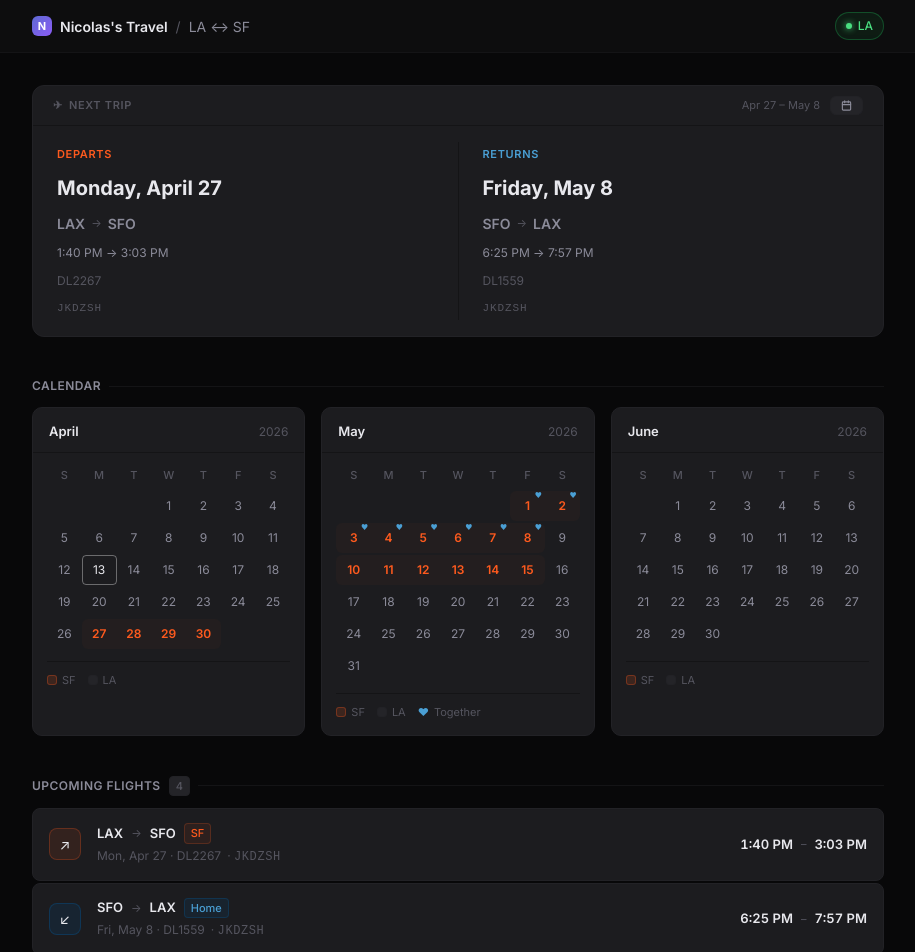
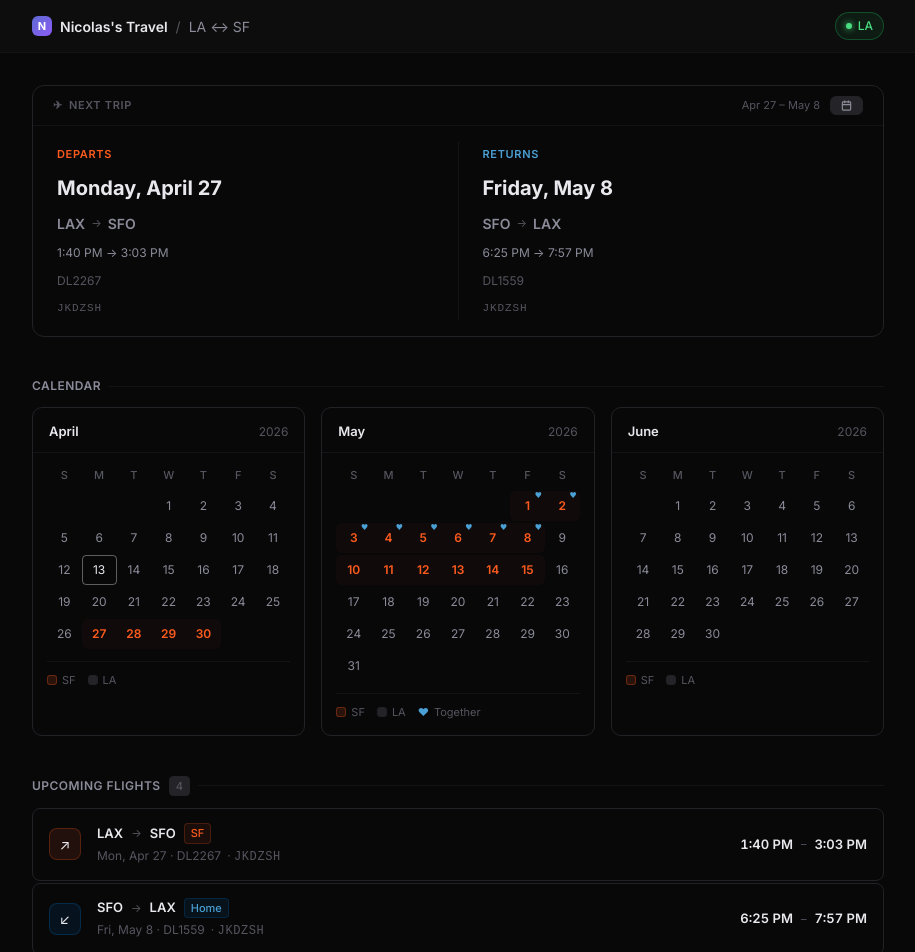
Before and after one commit to nicolatonthat-dev/travelschedule, a Next.js app: page / in a window 1280 px wide. Shown: the top 952 px of the page, without its empty margins (182-1097 px from the left). Built offline with nearby package versions, Linux system fonts and the light colour scheme.

Commit message:
made cards transparent

```diff
--- a/app/components/FlightCard.tsx
+++ b/app/components/FlightCard.tsx
@@ -29,7 +29,7 @@ export default function FlightCard({ flight }: FlightCardProps) {
   return (
     <div
       style={{
-        background: "var(--bg-surface)",
+        background: "transparent",
         border: "1px solid var(--border)",
         borderRadius: 8,
         padding: "14px 16px",
--- a/app/components/MonthCalendar.tsx
+++ b/app/components/MonthCalendar.tsx
@@ -57,7 +57,7 @@ export default function MonthCalendar({ year, month, travelPeriods, taylorPeriod
   return (
     <div
       style={{
-        background: "var(--bg-surface)",
+        background: "transparent",
         border: "1px solid var(--border)",
         borderRadius: 10,
         overflow: "hidden",
--- a/app/page.tsx
+++ b/app/page.tsx
@@ -122,7 +122,7 @@ export default function Home() {
             style={{
               borderRadius: 12,
               border: "1px solid rgba(94,106,210,0.2)",
-              background: "linear-gradient(135deg, rgba(94,106,210,0.08) 0%, rgba(139,92,246,0.05) 100%)",
+              background: "transparent",
               padding: "24px 28px",
               display: "flex",
               alignItems: "center",
@@ -144,7 +144,7 @@ export default function Home() {
             style={{
               borderRadius: 12,
               border: "1px solid var(--border)",
-              background: "var(--bg-surface)",
+              background: "transparent",
               overflow: "hidden",
             }}
           >
```
